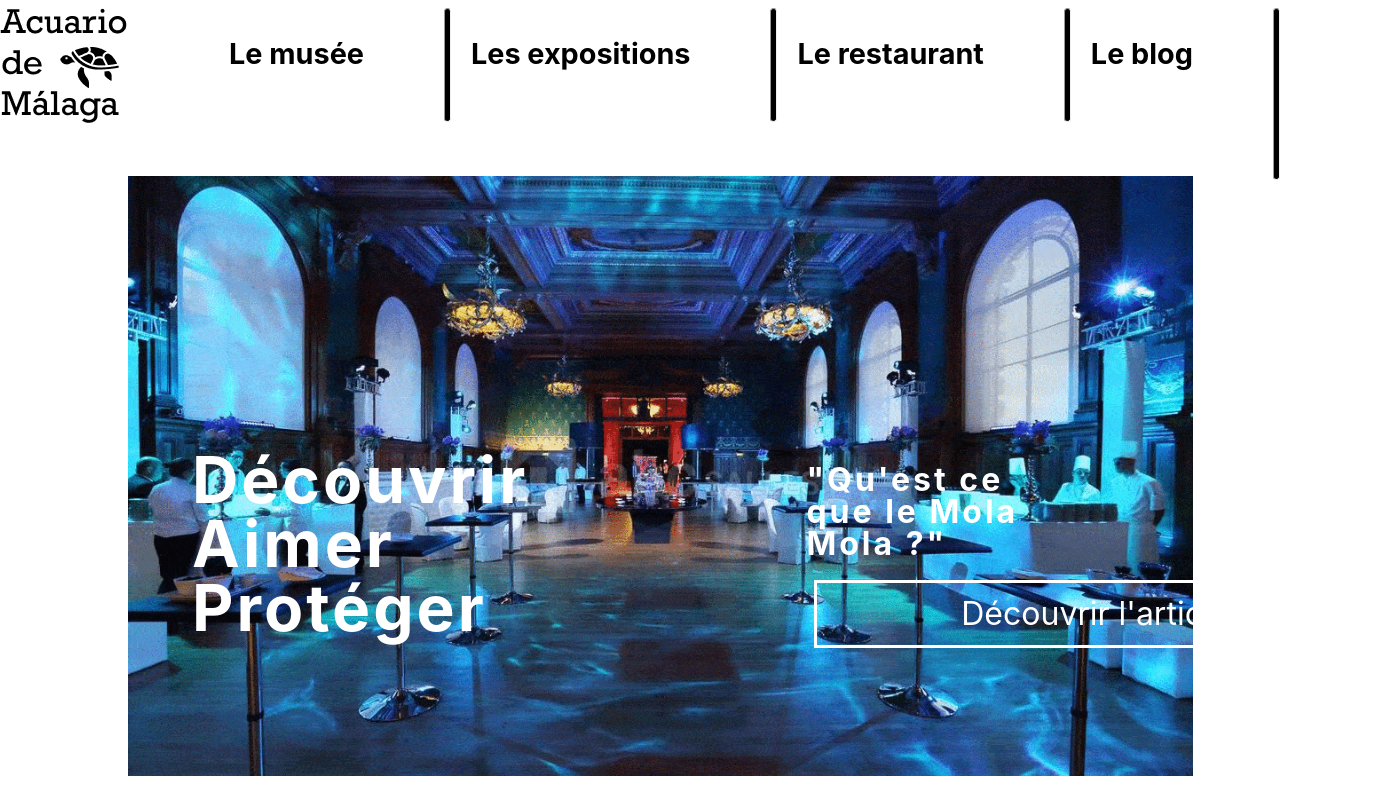
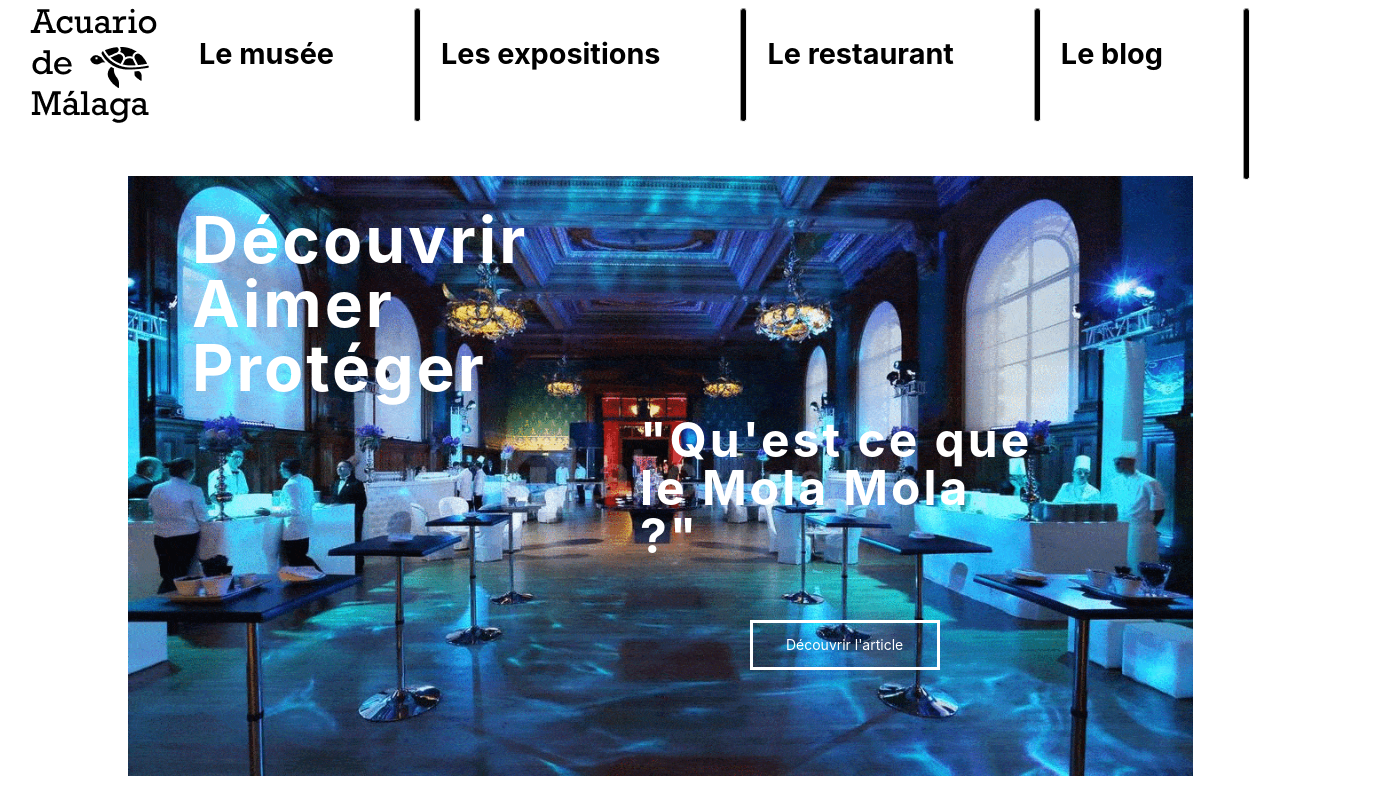
Before and after one commit to KalaniM/Acuario-de-Malaga, a React (Create React App) app: page / in a window 1280 px wide. Shown: the whole page, 1377 px wide, since content can reach past the window. Built offline with nearby package versions, Linux system fonts and the light colour scheme.

Commit message:
finish redirection in app

```diff
--- a/src/App.css
+++ b/src/App.css
@@ -143,7 +143,6 @@ aside hr {
   border-radius: 10px;
 }
 
-
 .landing img {
   width: auto;
   height: 75vh;
@@ -151,24 +150,24 @@ aside hr {
   /* border: solid 10px black; */
 }
 .landing .content-left {
-  position: absolute;
-  bottom: 20%;
+  position: fixed;
+  bottom: 50%;
   left: 15vw;
   letter-spacing: 3px;
   color: white;
   font-size: 4em;
   font-weight: bolder;
 }
-.landing .content-right h2{
+.landing .content-right h2 {
   background-color: transparent;
   position: absolute;
   bottom: 30%;
-  left: 63%;
+  left: 50%;
   letter-spacing: 3px;
   color: white;
-  font-size: 2em;
+  font-size: 3em;
   font-weight: bolder;
-  max-width: 17vw;
+  max-width: 400px;
 }
 
 .landing .button {
@@ -182,14 +181,13 @@ aside hr {
   font-size: 16px;
   transition: all 0.5s ease;
   color: white;
-  margin-top: 20px;
   position: absolute;
-  top: 70%;
-  left: 62%;
-  font-size: 2em;
+  top: 75%;
+  left: 57%;
+  font-size: 14px;
+  width: 120px;
 }
 .landing .button:hover {
   background-color: white;
   color: black;
-
 }
--- a/src/comp/landing.jsx
+++ b/src/comp/landing.jsx
@@ -1,7 +1,8 @@
 import React, { PureComponent } from 'react';
+import { Link } from 'react-router-dom'
+
+import Header from './header';
 import { molette } from '../img';
-import Header from './header';
-import { Link } from 'react-router-dom'
 
 class Landing extends PureComponent {
 
--- a/src/comp/nav.jsx
+++ b/src/comp/nav.jsx
@@ -1,13 +1,21 @@
 import React, { PureComponent } from 'react';
-import { Logo } from "../img/index.js"
+import { Link } from 'react-router-dom';
+
+import { Logo } from "../img/index.js";
 
 class Nav extends PureComponent {
 
   render() {
     return ( <nav className="Nav">
+      <Link to="/">
         <img alt="logo" src={Logo}/>
+      </Link>
+
       <div class="menu">
-            <h2>Le musée</h2>
+        <h2>
+          Le musée
+        </h2>
+
         <hr/>
 
         <h2>Les expositions</h2>
```
Lines whose indentation alone changed are shown as unchanged.
